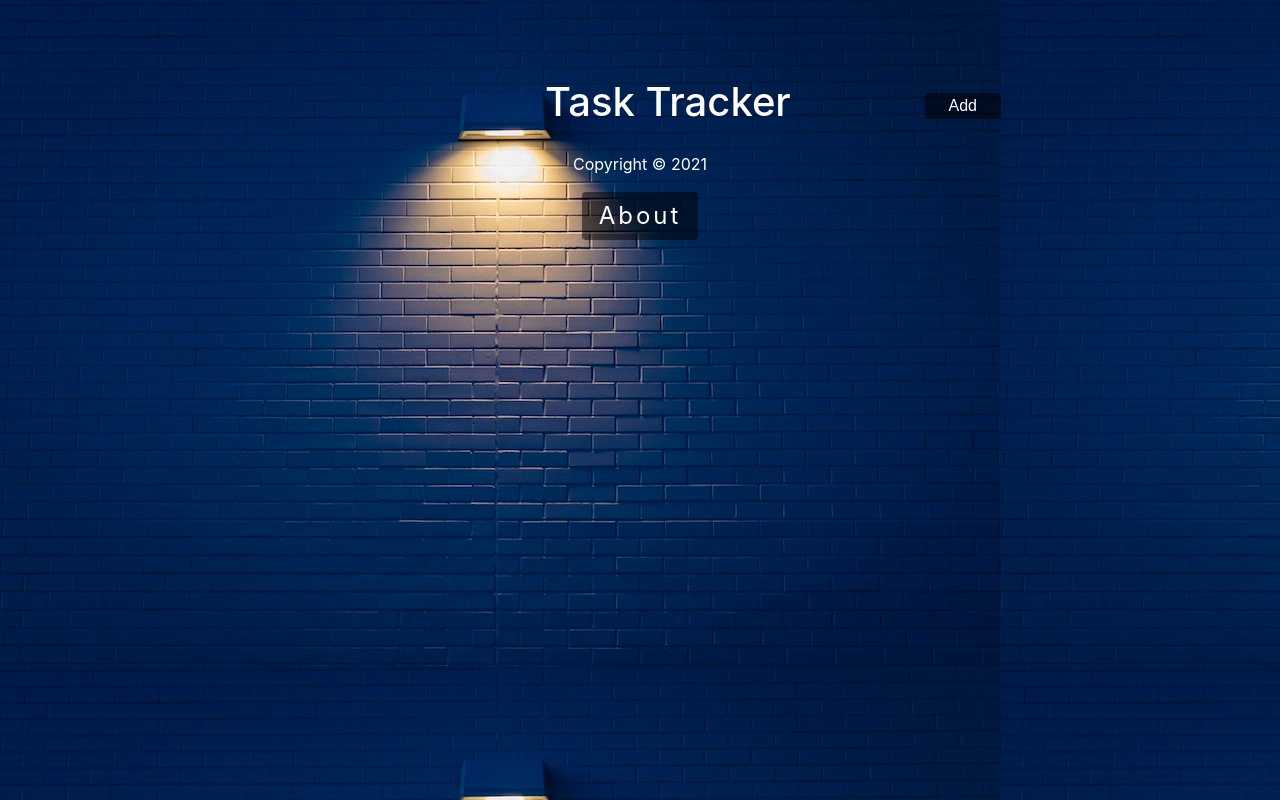
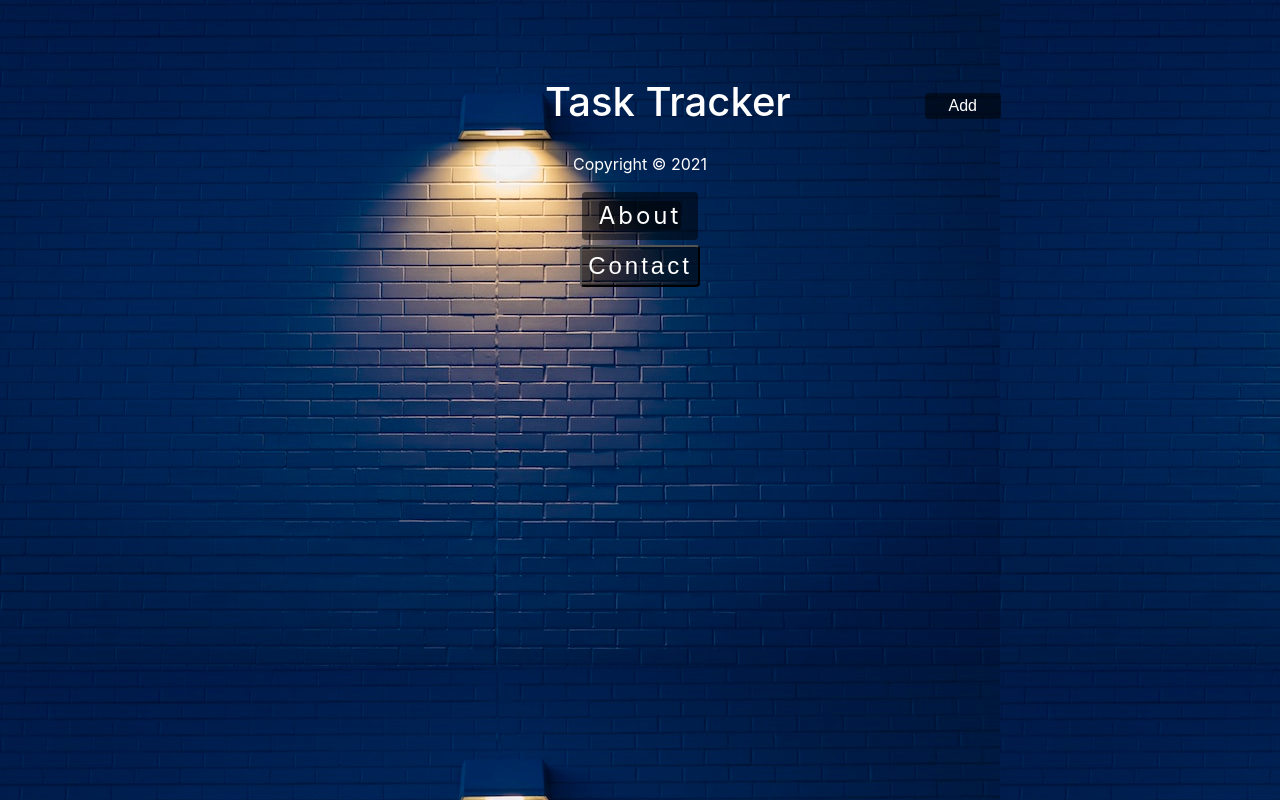
Before and after one commit to mohsinayaz/task-tracker, an Angular app: page / in a window 1280 px wide. Built offline with nearby package versions, Linux system fonts and the light colour scheme; data requests are answered from the project's data file.

Commit message:
Make Contact us Btn and page

```diff
--- a/src/app/app.module.ts
+++ b/src/app/app.module.ts
@@ -13,6 +13,7 @@
 import { FormsModule } from '@angular/forms';
 import { AboutComponent } from './components/about/about.component';
 import { FooterComponent } from './components/footer/footer.component';
+import { ContactComponent } from './contact/contact.component';
 
 @NgModule({
   declarations: [
@@ -24,6 +25,7 @@
     AddTaskComponent,
     AboutComponent,
     FooterComponent,
+    ContactComponent,
   ],
   imports: [
     BrowserModule,
--- a/src/app/components/footer/footer.component.css
+++ b/src/app/components/footer/footer.component.css
@@ -38,4 +38,7 @@
   text-transform: capitalize;
   letter-spacing: 3px;
   color: white !important;
+  background-color: #00000080;
+  border-radius: 0.25rem;
+  display: inline;
 }
--- a/src/app/components/footer/footer.component.html
+++ b/src/app/components/footer/footer.component.html
@@ -1,6 +1,8 @@
 <footer class="footer">
   <p>Copyright &copy; 2021</p>
+  <div></div>
   <div class="About_Btn_Container">
     <a routerLink="/about" class="About_Btn" *ngIf="hasRoute('/')">about</a>
   </div>
+  <button href="" class="About_Btn">contact</button>
 </footer>
--- /dev/null
+++ b/src/app/contact/contact.component.html
@@ -0,0 +1 @@
+<p>contact works!</p>
--- /dev/null
+++ b/src/app/contact/contact.component.ts
@@ -0,0 +1,15 @@
+import { Component, OnInit } from '@angular/core';
+
+@Component({
+  selector: 'app-contact',
+  templateUrl: './contact.component.html',
+  styleUrls: ['./contact.component.css']
+})
+export class ContactComponent implements OnInit {
+
+  constructor() { }
+
+  ngOnInit(): void {
+  }
+
+}
```
Also changed, not shown: src/app/contact/contact.component.css (added), 1 other file (tests, documents, lock files or other folders).
